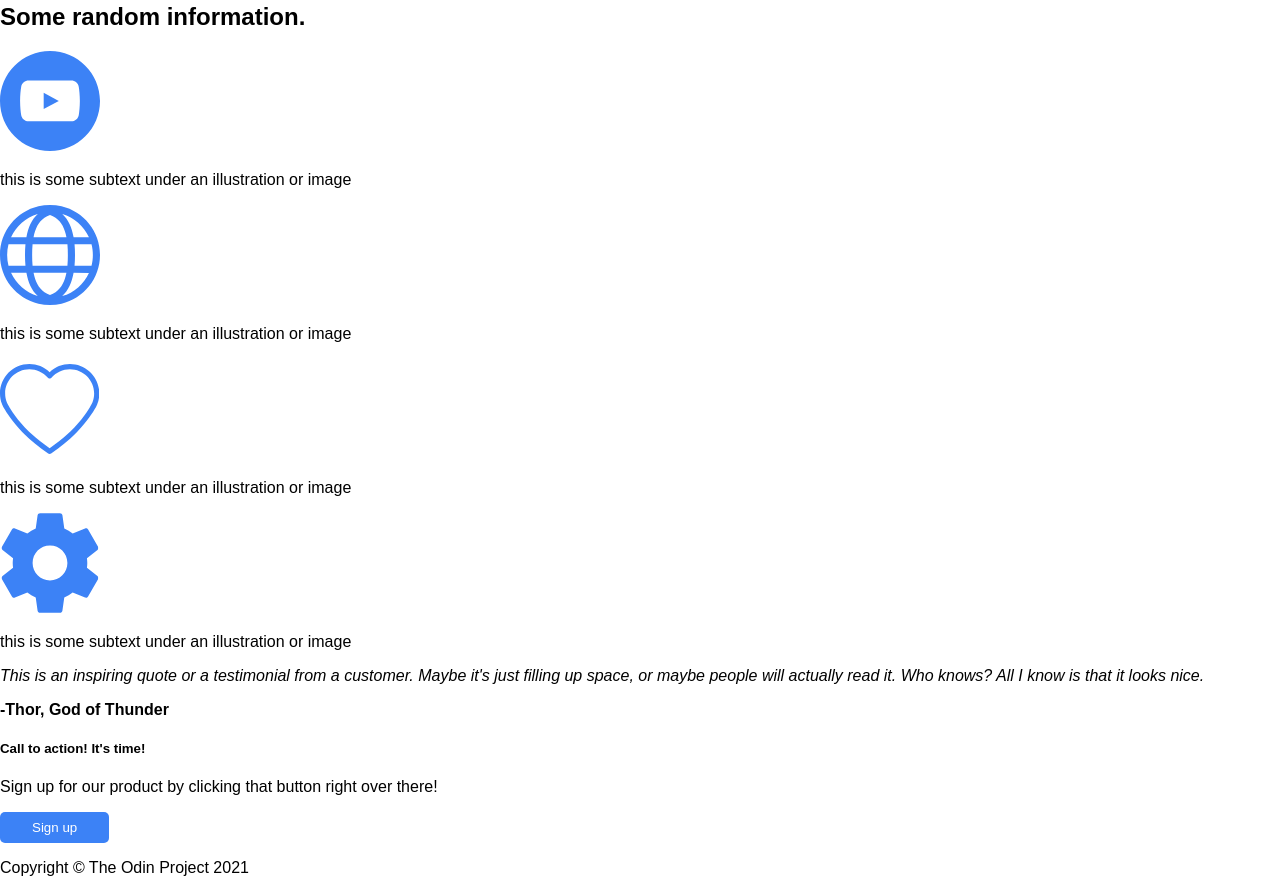
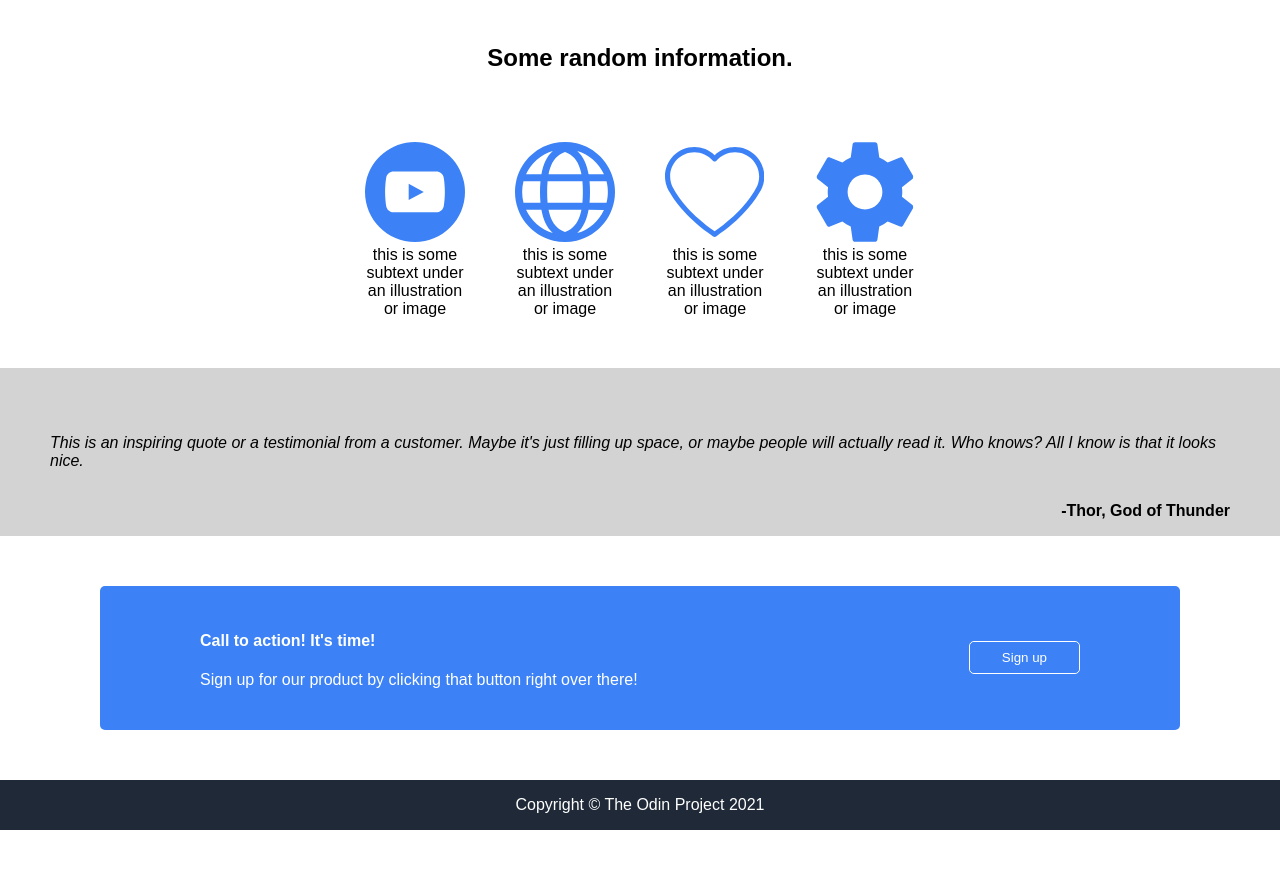
Before and after one commit to NoShues/website-project, a plain HTML site: page index.html in a window 1280 px wide. Shown: the part 328-1221 px from the top of the page. After the commit the page ends 1158 px from the top, so only its background shows below. Drawn offline with Linux system fonts and the light colour scheme.

Commit message:
Add all css and fix html errors.
This is my first pass at a finished project.
All html and css has been added.  Will continue on
working out final layout and code.

```diff
--- a/index.html
+++ b/index.html
@@ -26,16 +26,27 @@
         </div>
     </div>
     <div class="content">
+        <div class="content-heading">
             <p><h2>Some random information.</h2></p>
+        </div>
         <div class="content-images">
+            <div class="image_1">
                 <img src="./images/content_1.svg" alt="blue play icon">
-            <p>this is some subtext under an illustration or image</p>
+                this is some subtext under an illustration or image
+            </div>
+            <div class="image_2">
                 <img src="./images/content_2.svg" alt="blue globe icon">
-            <p>this is some subtext under an illustration or image</p>
+                this is some subtext under an illustration or image
+            </div>
+            <div class="image_3">
                 <img src="./images/content_3.svg" alt="blue heart icon">
-            <p>this is some subtext under an illustration or image</p>
+                this is some subtext under an illustration or image
+            </div>
+            <div class="image_4">
                 <img src="./images/content_4.svg" alt="blue gear icon">
-            <p>this is some subtext under an illustration or image</p>
+                this is some subtext under an illustration or image
+            </div>
+        </div>
     </div>
         <div class="content-quote">
             <p><em>This is an inspiring quote or a testimonial from a customer. Maybe it's just filling up space, or maybe people will actually read it. Who knows? All I know is that it looks nice.</em></p>
@@ -44,9 +55,13 @@
             <p><strong>-Thor, God of Thunder</strong></p>
         </div>
         <div class="cta">
-            <p><h5>Call to action! It's time!</h5></p>
+            <div class="cta_text">
+                <p><h4>Call to action! It's time!</h4></p>
                 <p>Sign up for our product by clicking that button right over there!</p>
+            </div>
+            <div class="cta_button">
                 <button>Sign up</button>
+            </div>
         </div>
     </div>
     <div class="footer">
--- a/styles.css
+++ b/styles.css
@@ -1,15 +1,12 @@
 body {
     font-family: Arial, Helvetica, sans-serif;
-    height: 100vh;
+    ;
     display: flex;
     flex-direction: column;
     margin: 0;
     padding: 0;
 }
 
-p {
-    padding: 0;
-}
 
 a {
     text-decoration: none;
@@ -21,13 +18,14 @@ ul {
 }
 
 button {
-    display: flex;
     border: none;
     border-radius: 5px;
     background: #3c82f6;
     color: white;
     align-self: flex-start;
     padding: 8px 32px;
+    cursor: pointer;
+    min-width: fit-content;
 
 }
 
@@ -58,6 +56,7 @@ button {
     flex-direction: column;
     margin: 0;
     padding: 0;
+    line-height: 1;
 }
 
 .header-content {
@@ -77,25 +76,65 @@ button {
 }
 
 .content {
+    display: flex;
+    flex-direction: column;
+    align-items: center;
+    text-align: center;
+    justify-content: center;
+    margin: 0;
+    padding: 50px;
+    gap: 50px;
+}
 
+.content-heading {
+    display: flex;
 }
 
 .content-images {
+    display: flex;
+    justify-content: center;
+    gap: 50px;
+    width: 50px;
 
  }
 
 .content-quote {
+    display: flex;
+    background-color: lightgray;
+    align-items: center;
+    padding: 50px 50px 0 50px;
+    justify-content: center;
+}
+
+.content-quote-author {
+    display: flex;
+    background-color: lightgray;
+    justify-content: end;
+    padding: 0 50px;
+}
+
+.cta {
+    margin: 50px 100px;
+    background: #3c82f6;
+    display: flex;
+    padding: 25px 100px;
+    border-radius: 5px;
+    color: white;
+    justify-content: space-between;
+    gap: 32px;
+    align-items: center;
 
 }
 
-.content-quote-author {
 
-}
-
-.cta {
-
+.cta_button {
+    border: 1px solid white;
+    border-radius: 5px;
+    min-width: fit-content;
     }
 
 .footer {
-
+    background-color: #1f2937;
+    color: white;
+    text-align: center;
 }
```
Lines whose indentation alone changed are shown as unchanged.
